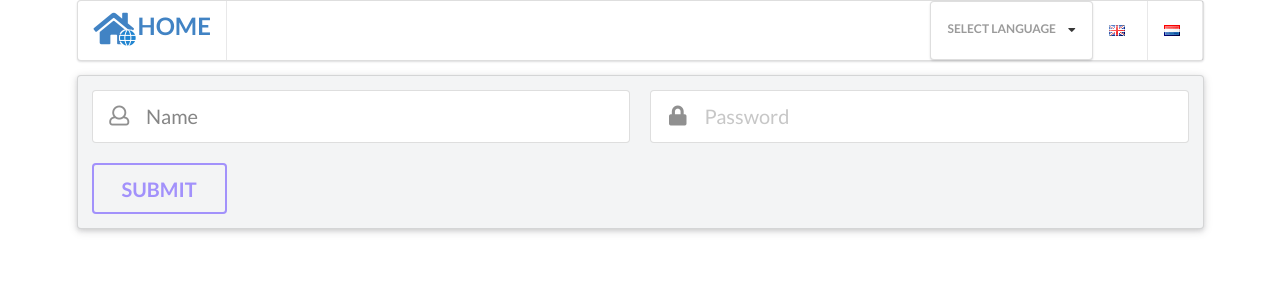
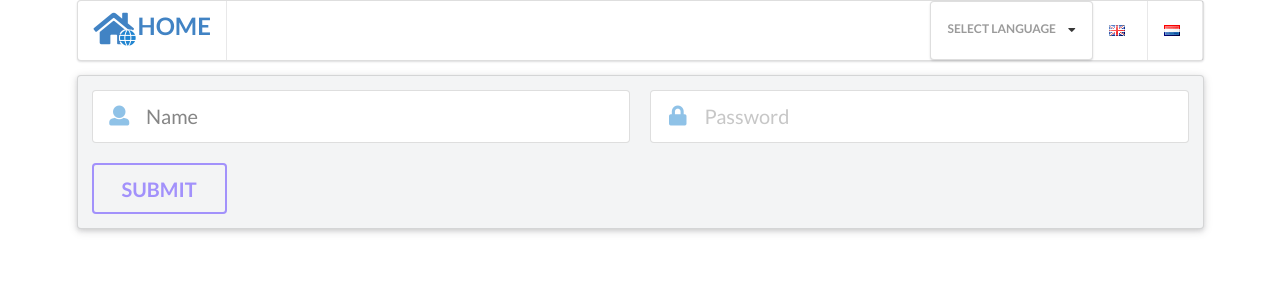
Before and after one commit to tom2kota/international-form-react-context, a React (Create React App) app: page / in a window 1280 px wide. Shown: the top 300 px of the page. Built offline with nearby package versions, Linux system fonts and the light colour scheme.

Commit message:
Update Field.js

```diff
--- a/src/components/Field.js
+++ b/src/components/Field.js
@@ -14,14 +14,14 @@ class Field extends Component {
                 <div className="field">
                     <div className="ui left icon input focus">
                         <input type="text" placeholder={usernameText}/>
-                        <i className="user outline icon"/>
+                        <i className="user blue icon"/>
                     </div>
                 </div>
 
                 <div className="field">
                     <div className="ui left icon input">
                         <input type="password" placeholder={passwordText}/>
-                        <i className="lock icon"/>
+                        <i className="lock blue icon"/>
                     </div>
                 </div>
 
```
